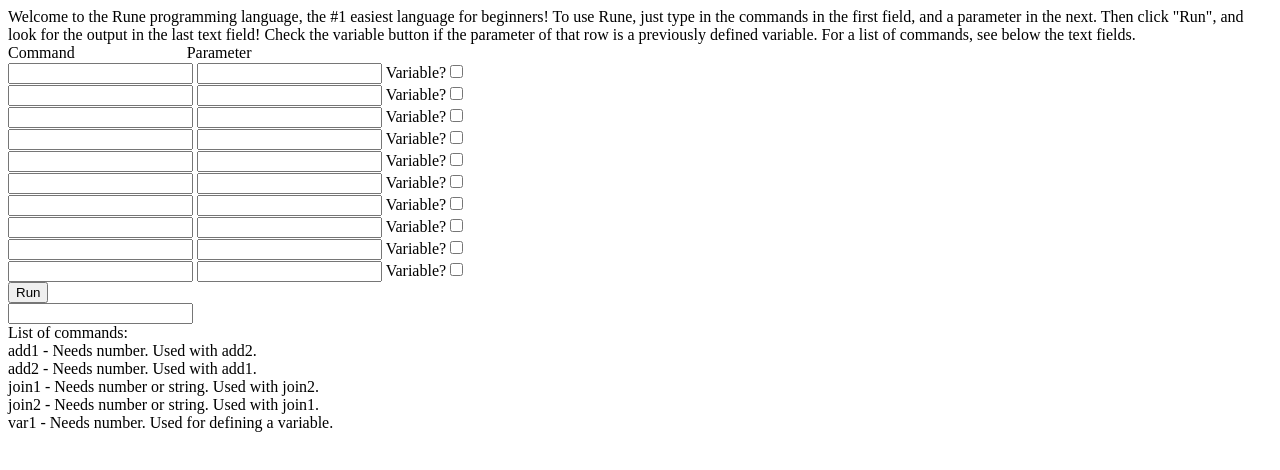
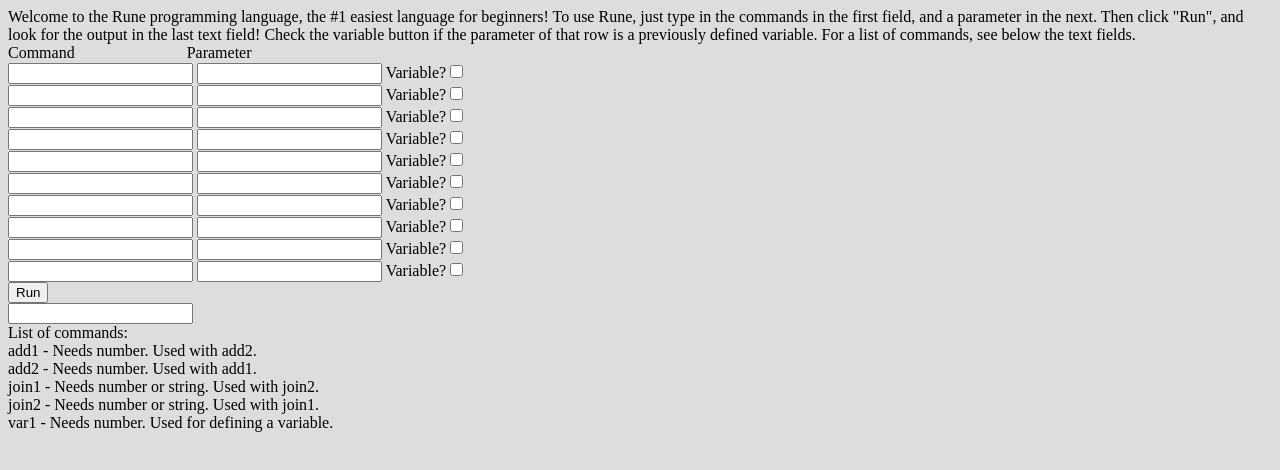
Before and after one commit to Pugga12/Rune-SRC, a plain HTML site: page index.html in a window 1280 px wide. Drawn offline with Linux system fonts and the light colour scheme.

Commit message:
Auto DarkMode

```diff
--- a/index.html
+++ b/index.html
@@ -2,6 +2,7 @@
 <html>
   <head>
     <title>Rune</title>
+    <link rel="stylesheet" type="text/css" href="./styles.css">
   </head>
   <body>
     <h1<Welcome!/h1>
--- /dev/null
+++ b/styles.css
@@ -0,0 +1,2 @@
+@media (prefers-color-scheme: dark) {  body { background: #333; color: white; }}
+@media (prefers-color-scheme: light) {  body { background: #ddd; color: black; }}
```
